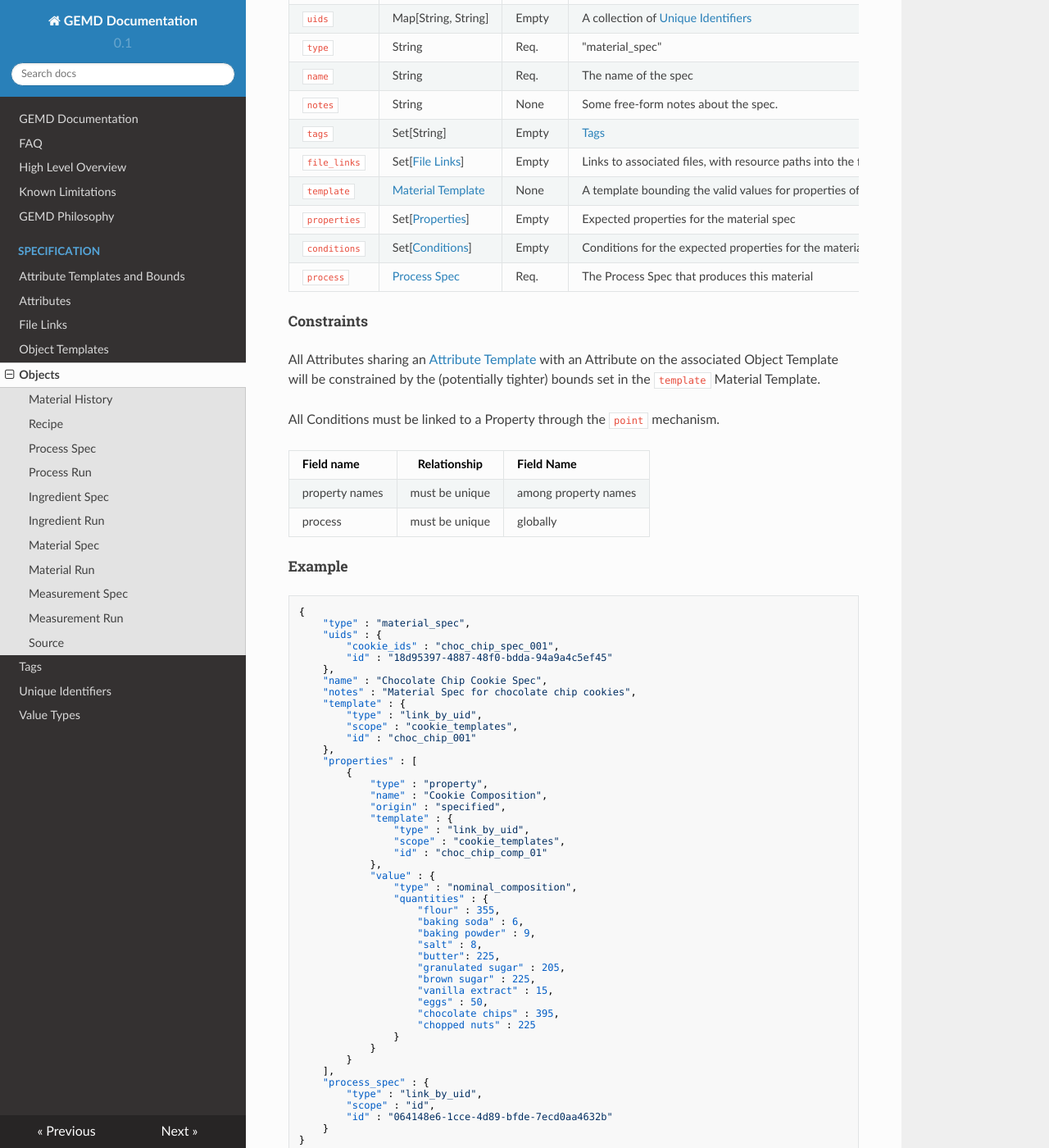
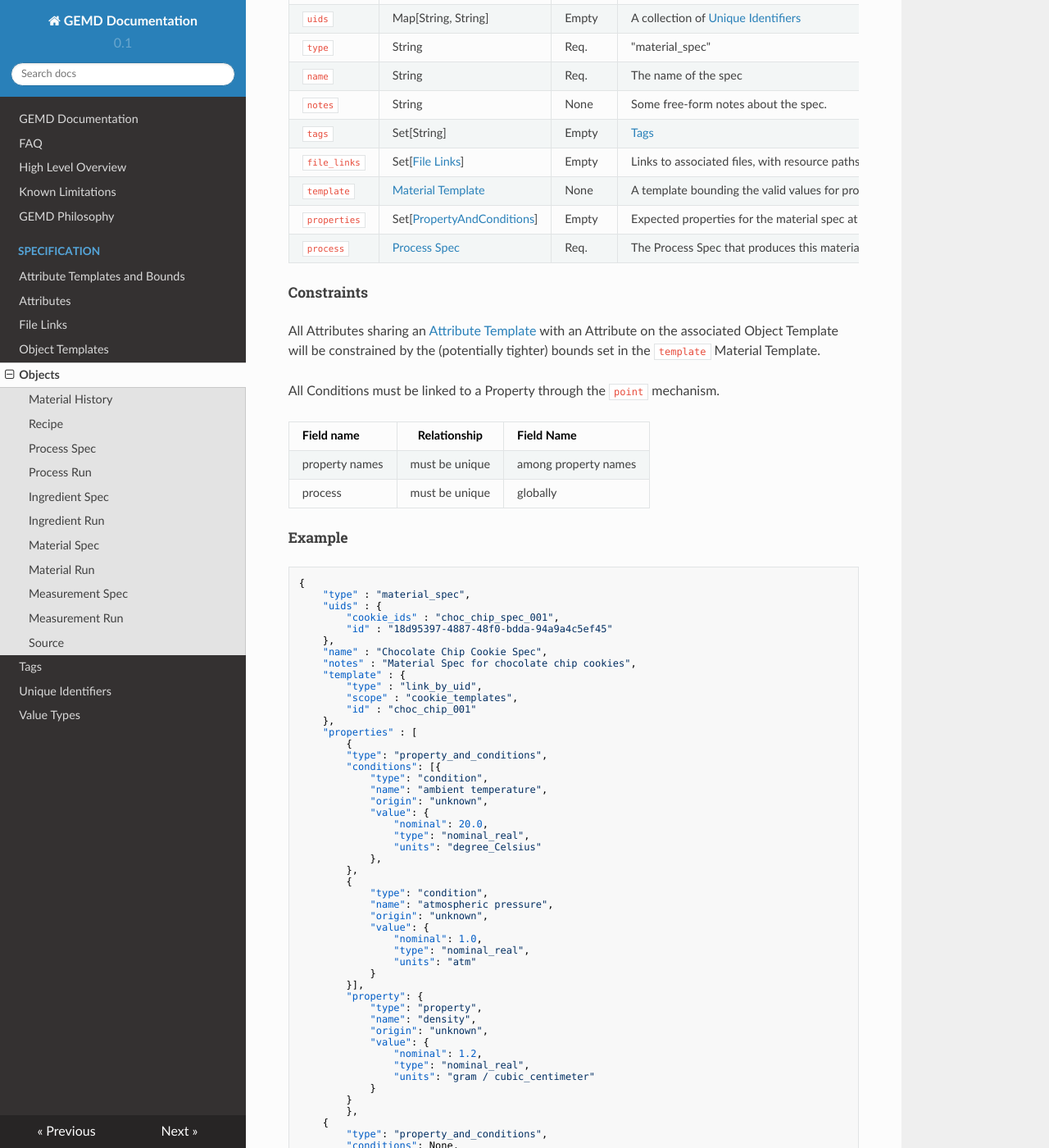
Before and after one commit to CitrineInformatics/gemd-docs, an MkDocs documentation site: the page built from docs/specification/objects.md, in a window 1280 px wide and 1400 px high, scrolled down 9346 px. Shown: the whole window at 82% size. Built offline with MkDocs 1.6.1, drawn with Linux system fonts in a browser that asks for light colours; nearby versions of some CDN libraries.

Commit message:
updated description of Material Specs and PropertyAndConditions

```diff
--- a/docs/specification/objects.md
+++ b/docs/specification/objects.md
@@ -422,7 +422,7 @@ material.spec | = | spec.material
 The expectation for a material.
 Materials have exactly one producing process.
 Material specs may include expected properties,
-but do so via the [PropertyAndConditions](../attributes#properties-and-conditions) compound attribute.
+but do so via the [PropertyAndConditions](../attributes#property-and-conditions) compound attribute.
 In this way, material specs can associate an expected property value with the conditions under which it is expected.
 For example, if a material is purchased and its Safety Data Sheet quotes a normal boiling point of 54 C,
 a property is known even though there is never an explicit measurement of that property by a person in the lab.  It could
@@ -437,8 +437,7 @@ Field name | Value type | Default | Description
 `tags`        | Set[String]| Empty | [Tags](../tags)
 `file_links`  | Set\[[File Links](../file-links)] | Empty | Links to associated files, with resource paths into the files API
 `template`    | [Material Template](../object-templates/#material-template) | None | A template bounding the valid values for properties of this material.
-`properties`  | Set\[[Properties](../attributes/#properties)] | Empty | Expected properties for the material spec
-`conditions`  | Set\[[Conditions](../attributes/#conditions)] | Empty | Conditions for the expected properties for the material spec
+`properties`  | Set\[[PropertyAndConditions](../attributes/#property-and-conditions)] | Empty | Expected properties for the material spec at the given conditions
 `process`     | [Process Spec](./#process-spec) | Req. | The Process Spec that produces this material
 
 ##### Constraints
@@ -470,7 +469,42 @@ process | must be unique | globally
     },
     "properties" : [
         {
-            "type" : "property",
+        "type": "property_and_conditions",
+        "conditions": [{
+            "type": "condition",
+            "name": "ambient temperature",
+            "origin": "unknown",
+            "value": {
+                "nominal": 20.0,
+                "type": "nominal_real",
+                "units": "degree_Celsius"
+            },
+        },
+        {
+            "type": "condition",
+            "name": "atmospheric pressure",
+            "origin": "unknown",
+            "value": {
+                "nominal": 1.0,
+                "type": "nominal_real",
+                "units": "atm"
+            }
+        }],
+        "property": {
+            "type": "property",
+            "name": "density",
+            "origin": "unknown",
+            "value": {
+                "nominal": 1.2,
+                "type": "nominal_real",
+                "units": "gram / cubic_centimeter"
+            }
+        }
+        },
+    {
+        "type": "property_and_conditions",
+        "conditions": None,
+        "property": {
             "name" : "Cookie Composition",
             "origin" : "specified",
             "template" : {
@@ -495,7 +529,7 @@ process | must be unique | globally
                 }
             }
         }
-    ],
+    }],
     "process_spec" : {
         "type" : "link_by_uid",
         "scope" : "id",
```
Also changed, not shown: docs/specification/attributes.md (+57 -0 lines).
